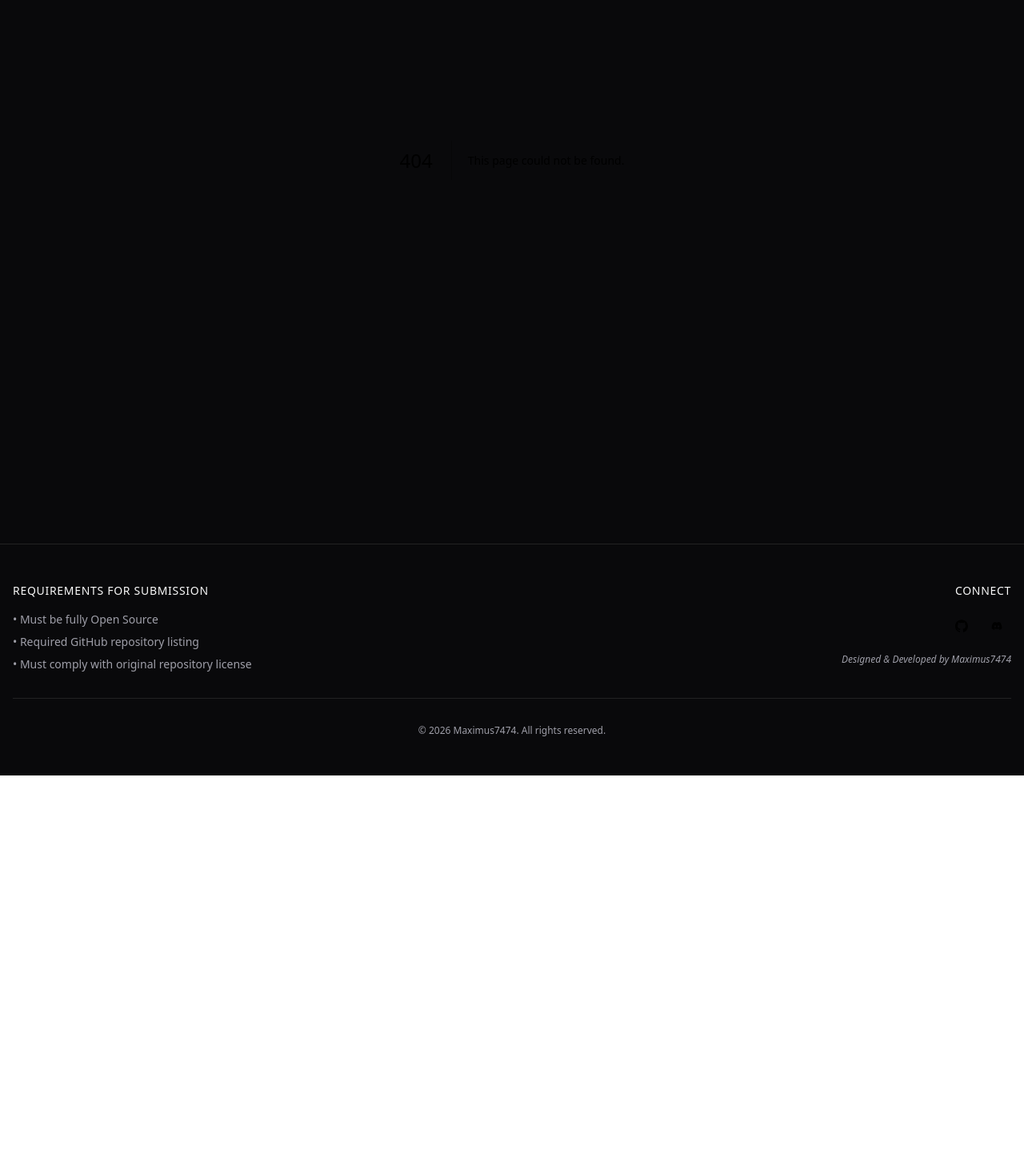
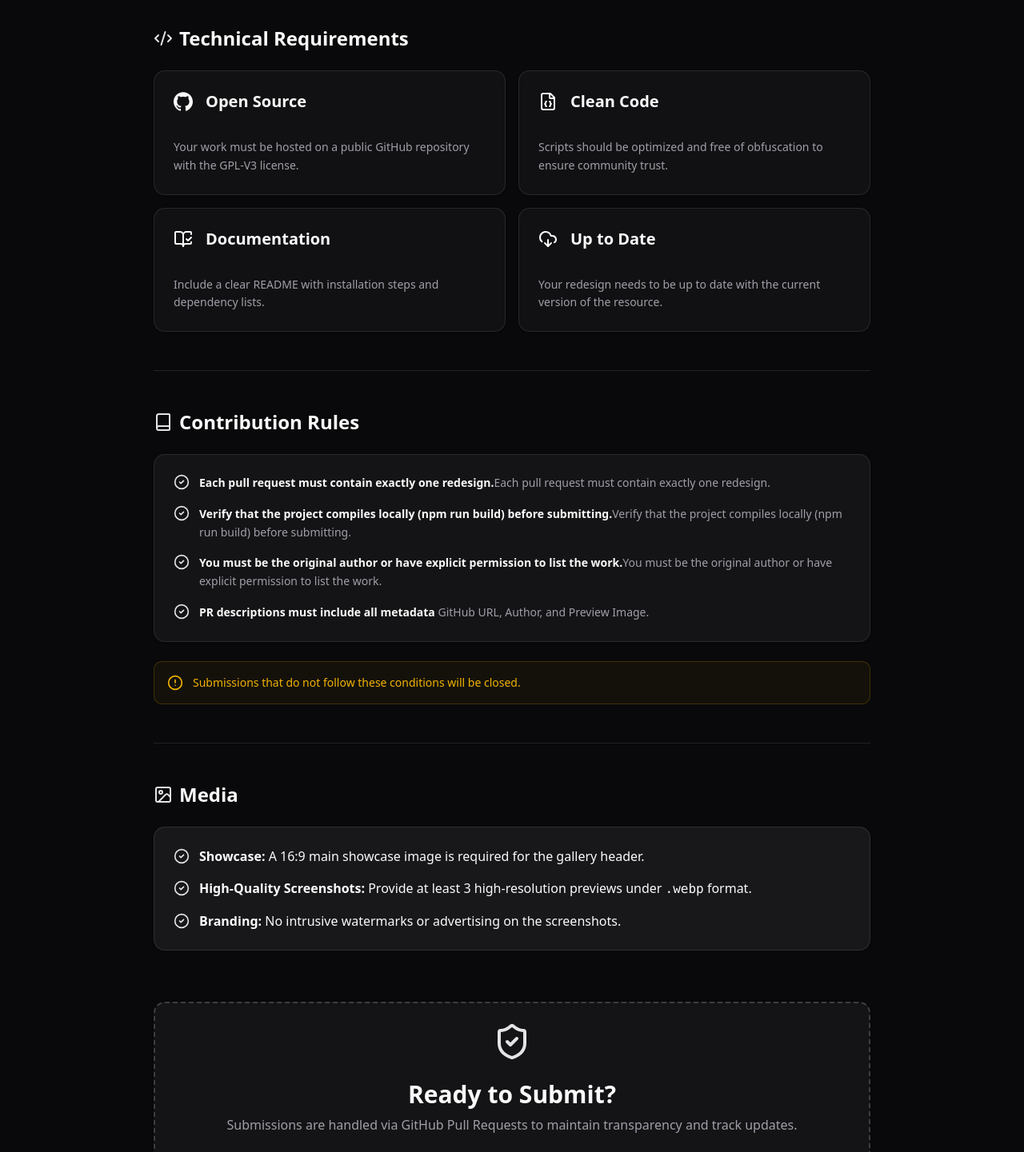
Before and after one commit to Maximus7474/overextended-redesigns, a Next.js app: page /contribute in a window 1280 px wide. Before the commit this address had no page. Shown: the part 273-1714 px from the top of the page at 80% size. Before the commit the page ends 1243 px from the top, so only its background shows below. Built offline with nearby package versions, Linux system fonts and the light colour scheme.

Commit message:
feat(app): contribute guide

```diff
--- /dev/null
+++ b/src/app/contribute/page.tsx
@@ -0,0 +1,151 @@
+import { GithubIcon } from "@/components/custom-icons";
+import { RequirementCard } from "@/components/requirement-card";
+import { Button } from "@/components/ui/button";
+import { Card, CardContent, CardHeader, CardTitle, CardDescription } from "@/components/ui/card";
+import { Separator } from "@/components/ui/separator";
+import {
+	CheckCircle2,
+	Image as ImageIcon,
+	ShieldCheck,
+	Code2,
+	ArrowRight,
+	type LucideIcon,
+	FileBraces,
+	BookOpenCheck,
+	CloudDownload,
+	Book,
+	AlertCircle,
+} from "lucide-react";
+
+export default function SubmitPage() {
+	return (
+		<div className="container mx-auto px-4 py-16">
+			<div className="max-w-4xl mx-auto">
+
+				{/* Header Section */}
+				<div className="text-center mb-16 space-y-4">
+					<h1 className="text-4xl font-bold tracking-tight sm:text-6xl">
+						Submit Your Work
+					</h1>
+					<p className="text-xl text-muted-foreground max-w-2xl mx-auto">
+						Showcase your redesign to the community.
+					</p>
+				</div>
+
+				<div className="grid gap-8">
+
+					<section className="space-y-6">
+						<div className="flex items-center gap-2">
+							<Code2 className="size-6 text-primary" />
+							<h2 className="text-2xl font-bold">Technical Requirements</h2>
+						</div>
+						<div className="grid sm:grid-cols-2 gap-4">
+							<RequirementCard
+								Icon={GithubIcon as LucideIcon}
+								title="Open Source"
+								description="Your work must be hosted on a public GitHub repository with the GPL-V3 license."
+							/>
+							<RequirementCard
+								Icon={FileBraces}
+								title="Clean Code"
+								description="Scripts should be optimized and free of obfuscation to ensure community trust."
+							/>
+							<RequirementCard
+								Icon={BookOpenCheck}
+								title="Documentation"
+								description="Include a clear README with installation steps and dependency lists."
+							/>
+							<RequirementCard
+								Icon={CloudDownload}
+								title="Up to Date"
+								description="Your redesign needs to be up to date with the current version of the resource."
+							/>
+						</div>
+					</section>
+
+					<Separator className="my-4" />
+
+					<section className="space-y-6">
+						<div className="flex items-center gap-2">
+							<Book className="size-6 text-primary" />
+							<h2 className="text-2xl font-bold">Contribution Rules</h2>
+						</div>
+
+						<Card className="border-primary/10 bg-primary/5">
+							<CardContent>
+								<ul className="space-y-4">
+									{[
+										"Each pull request must contain exactly one redesign.",
+										"Verify that the project compiles locally (npm run build) before submitting.",
+										"You must be the original author or have explicit permission to list the work.",
+										"PR descriptions must include all metadata: GitHub URL, Author, and Preview Image."
+									].map((text, i) => (
+										<li key={i} className="flex gap-3 text-sm leading-relaxed">
+											<CheckCircle2 className="size-5 text-primary shrink-0" />
+											<span className="text-muted-foreground">
+												<strong className="text-foreground">{text.split(':')[0]}</strong>
+												{text.includes(':') ? text.split(':')[1] : text}
+											</span>
+										</li>
+									))}
+								</ul>
+							</CardContent>
+						</Card>
+
+						<div className="flex items-start gap-3 rounded-lg border border-yellow-500/20 bg-yellow-500/5 p-4 text-sm text-yellow-600 dark:text-yellow-500">
+							<AlertCircle className="size-5 shrink-0" />
+							<p>
+								Submissions that do not follow these conditions will be closed.
+							</p>
+						</div>
+					</section>
+
+					<Separator className="my-4" />
+
+					<section className="space-y-6">
+						<div className="flex items-center gap-2">
+							<ImageIcon className="size-6 text-primary" />
+							<h2 className="text-2xl font-bold">Media</h2>
+						</div>
+						<Card>
+							<CardContent>
+								<ul className="space-y-4">
+									<li className="flex gap-3">
+										<CheckCircle2 className="size-5 text-primary shrink-0 mt-0.5" />
+										<span><strong>Showcase:</strong> A 16:9 main showcase image is required for the gallery header.</span>
+									</li>
+									<li className="flex gap-3">
+										<CheckCircle2 className="size-5 text-primary shrink-0 mt-0.5" />
+										<span><strong>High-Quality Screenshots:</strong> Provide at least 3 high-resolution previews under <code>.webp</code> format.</span>
+									</li>
+									<li className="flex gap-3">
+										<CheckCircle2 className="size-5 text-primary shrink-0 mt-0.5" />
+										<span><strong>Branding:</strong> No intrusive watermarks or advertising on the screenshots.</span>
+									</li>
+								</ul>
+							</CardContent>
+						</Card>
+					</section>
+
+					<Card className="bg-primary/5 border-2 border-dashed border-primary/20 mt-8">
+						<CardHeader className="text-center">
+							<ShieldCheck className="size-12 text-primary mx-auto mb-4" />
+							<CardTitle className="text-3xl">Ready to Submit?</CardTitle>
+							<CardDescription className="text-base">
+								Submissions are handled via GitHub Pull Requests to maintain transparency and track updates.
+							</CardDescription>
+						</CardHeader>
+						<CardContent className="flex justify-center pb-8">
+							<Button size="lg" className="rounded-full px-8 h-12 text-lg" asChild>
+								<a href="https://github.com/Maximus7474/overextended-redesigns/fork" target="_blank">
+									Fork the Repository <ArrowRight className="ml-2 size-5" />
+								</a>
+							</Button>
+						</CardContent>
+					</Card>
+
+				</div>
+			</div>
+		</div>
+	);
+}
```
